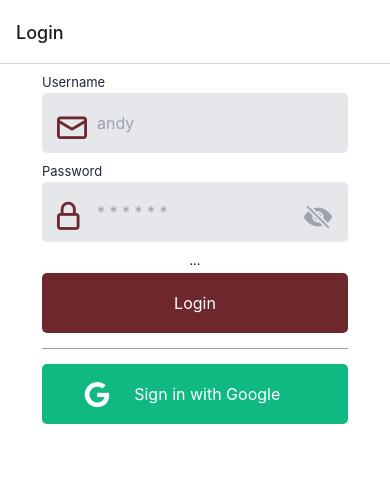
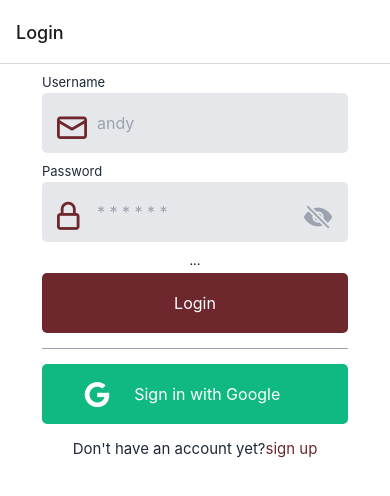
Before and after one commit to fjmadrid/CS50M_bpress_patient_movile, a React Native app: screen /Login in a window 390 px wide. Shown: the top 496 px of the page. Built offline with nearby package versions, Linux system fonts and the light colour scheme.

Commit message:
Added a sign up link.

```diff
--- a/src/screens/LoginScreen.js
+++ b/src/screens/LoginScreen.js
@@ -13,6 +13,10 @@ import {
   StyledButtonText,
   MsgBox,
   Line,
+  ExtraView,
+  ExtraText,
+  TextLink,
+  TextLinkContent,
 } from "../components/styled";
 
 import { Octicons, Ionicons, Fontisto } from "@expo/vector-icons";
@@ -65,6 +69,12 @@ export function LoginScreen({ navigation }) {
                   Sign in with Google
                 </StyledButtonText>
               </StyledButton>
+              <ExtraView>
+                <ExtraText>Don't have an account yet?</ExtraText>
+                <TextLink>
+                  <TextLinkContent>sign up</TextLinkContent>
+                </TextLink>
+              </ExtraView>
             </StyledFormArea>
           )}
         </Formik>
```
